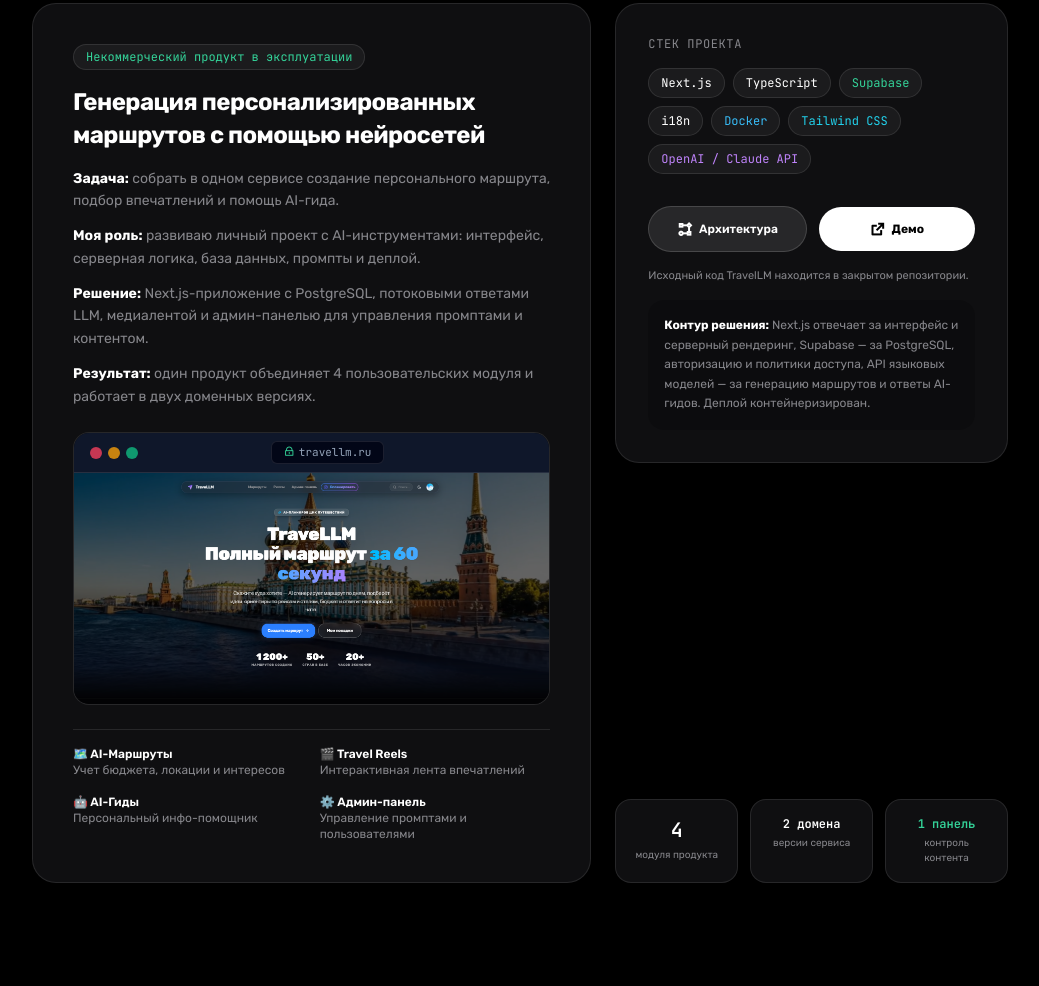
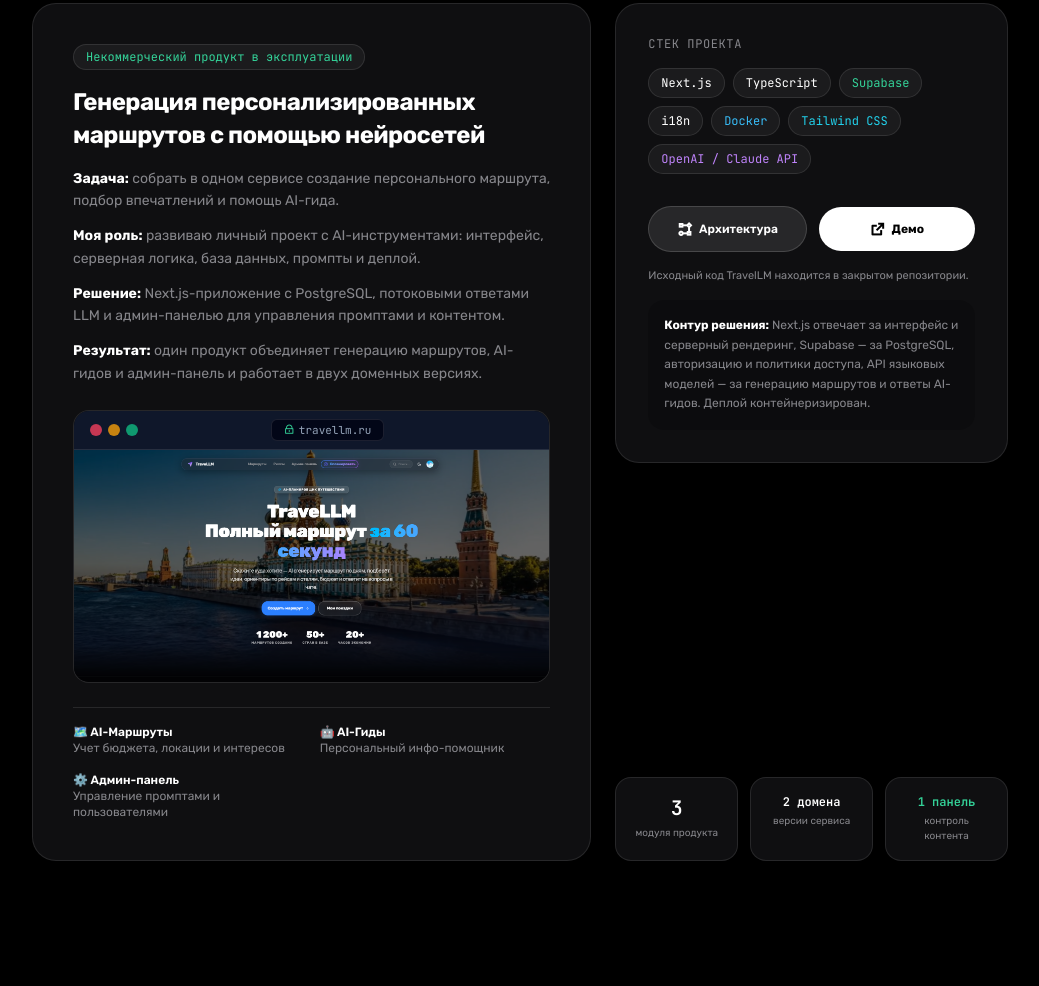
Before and after one commit to xf1st/xf1st, a website: page index.html in a window 1280 px wide. Shown: the part 1106-2092 px from the top of the page, without its empty margins (120-1159 px from the left). Drawn offline with nearby package versions, Linux system fonts and the light colour scheme.

Commit message:
Remove discontinued Travel Reels from portfolio

```diff
--- a/Portfolio.tsx
+++ b/Portfolio.tsx
@@ -108,13 +108,12 @@ export default function Portfolio() {
                   Генерация персонализированных маршрутов с помощью нейросетей
                 </h3>
                 <p className="text-sm text-[#86868b] leading-relaxed">
-                  Полный цикл разработки с нуля. Сервис позволяет генерировать кастомные туристические маршруты, имеет встроенную медиаленту впечатлений (Travel Reels), систему персональных AI-гидов и полноценную панель администратора для управления промптами и контентом.
+                  Полный цикл разработки с нуля. Сервис позволяет генерировать кастомные туристические маршруты, имеет систему персональных AI-гидов и полноценную панель администратора для управления промптами и контентом.
                 </p>
               </div>
 
               <div className="grid grid-cols-1 sm:grid-cols-2 gap-4 pt-4 border-t border-white/10 text-xs text-[#86868b]">
                 <div className="space-y-1"><span className="text-white font-semibold block">🗺️ AI-Маршруты</span><span>Учет бюджета, локации и интересов</span></div>
-                <div className="space-y-1"><span className="text-white font-semibold block">🎬 Travel Reels</span><span>Интерактивная лента впечатлений</span></div>
                 <div className="space-y-1"><span className="text-white font-semibold block">🤖 AI-Гиды</span><span>Персональный инфо-помощник</span></div>
                 <div className="space-y-1"><span className="text-white font-semibold block">⚙️ Админ-панель</span><span>Управление промптами и пользователями</span></div>
               </div>
--- a/index.html
+++ b/index.html
@@ -306,8 +306,8 @@
                         <div class="space-y-3 text-sm text-[#86868b] leading-relaxed">
                             <p><strong class="text-white">Задача:</strong> собрать в одном сервисе создание персонального маршрута, подбор впечатлений и помощь AI-гида.</p>
                             <p><strong class="text-white">Моя роль:</strong> развиваю личный проект с AI-инструментами: интерфейс, серверная логика, база данных, промпты и деплой.</p>
-                            <p><strong class="text-white">Решение:</strong> Next.js-приложение с PostgreSQL, потоковыми ответами LLM, медиалентой и админ-панелью для управления промптами и контентом.</p>
-                            <p><strong class="text-white">Результат:</strong> один продукт объединяет 4 пользовательских модуля и работает в двух доменных версиях.</p>
+                            <p><strong class="text-white">Решение:</strong> Next.js-приложение с PostgreSQL, потоковыми ответами LLM и админ-панелью для управления промптами и контентом.</p>
+                            <p><strong class="text-white">Результат:</strong> один продукт объединяет генерацию маршрутов, AI-гидов и админ-панель и работает в двух доменных версиях.</p>
                         </div>
                     </div>
 
@@ -334,10 +334,6 @@
                         <div class="space-y-1">
                             <span class="text-white font-semibold block">🗺️ AI-Маршруты</span>
                             <span>Учет бюджета, локации и интересов</span>
-                        </div>
-                        <div class="space-y-1">
-                            <span class="text-white font-semibold block">🎬 Travel Reels</span>
-                            <span>Интерактивная лента впечатлений</span>
                         </div>
                         <div class="space-y-1">
                             <span class="text-white font-semibold block">🤖 AI-Гиды</span>
@@ -384,7 +380,7 @@
 
                     <div class="grid grid-cols-3 gap-3">
                         <div class="apple-bento rounded-2xl p-4 text-center">
-                            <div class="text-xl font-bold font-mono text-white">4</div>
+                            <div class="text-xl font-bold font-mono text-white">3</div>
                             <div class="text-[10px] text-[#86868b] mt-1">модуля продукта</div>
                         </div>
                         <div class="apple-bento rounded-2xl p-4 text-center">
```
